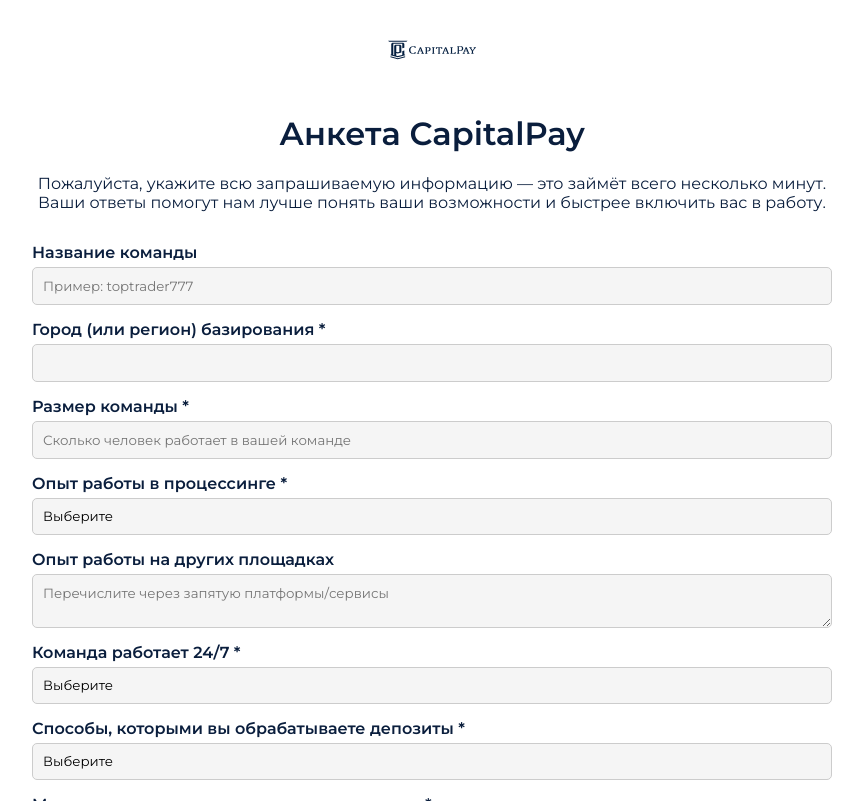
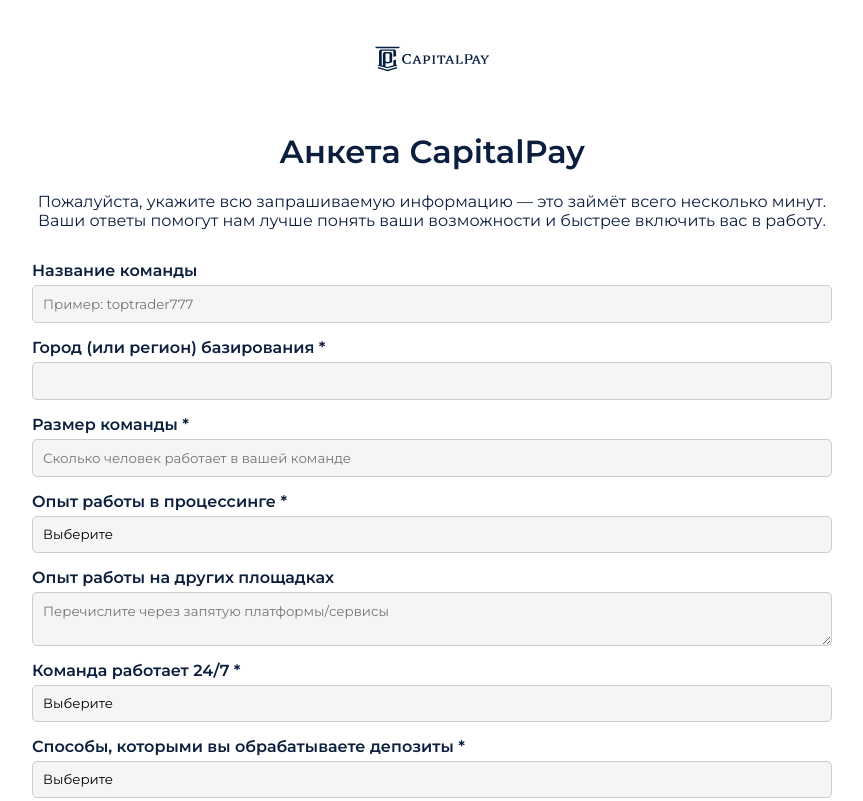
Before and after one commit to alexdmitrievi/capitalpay-landing, a plain HTML site: page index.html in a window 1280 px wide. Shown: the top 801 px of the page, without its empty margins (208-1071 px from the left). Drawn offline with Linux system fonts and the light colour scheme.

Commit message:
Update index.html header

```diff
--- a/index.html
+++ b/index.html
@@ -21,9 +21,9 @@
       text-align: center;
       margin-bottom: 30px;
     }
-    header img {
-      width: 200px;
-      height: auto;
+  header img {
+    width: 260px; /* было 200px */
+    height: auto;
     }
     h1, h2 {
       font-weight: 600;
```
